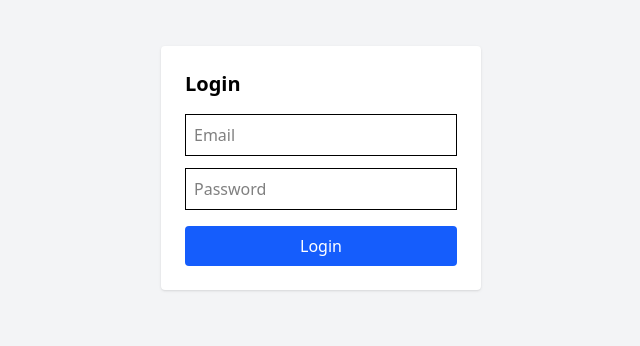
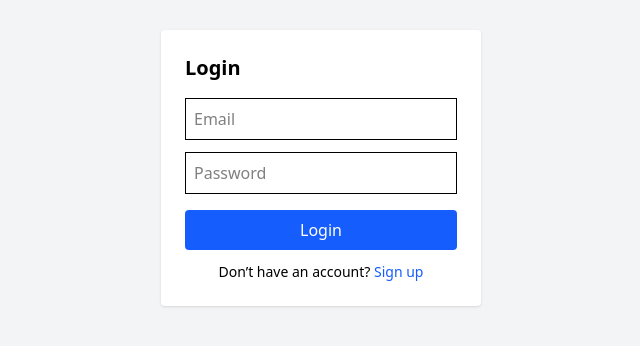
Before and after one commit to Atul-khadoliya/gigflow, a React app in the folder frontend/: page /login in a window 1280 px wide. Shown: the part 232-578 px from the top of the page, without its empty margins (319-959 px from the left). Built offline with nearby package versions, Linux system fonts and the light colour scheme; no server answers; the HTML template or start-up script is replaced by a standard one.

Commit message:
feat(frontend): add signup link to login page

```diff
--- a/frontend/src/App.jsx
+++ b/frontend/src/App.jsx
@@ -29,6 +29,14 @@ function AppContent() {
     <>
       {user && (
         <div className="p-4 border-b flex justify-end gap-3">
+          {/* Open Gigs */}
+          <button
+            onClick={() => navigate("/")}
+            className="bg-gray-700 text-white px-4 py-1 rounded"
+          >
+            Open Gigs
+          </button>
+
           {/* My Gigs */}
           <button
             onClick={() => navigate("/my-gigs")}
--- a/frontend/src/pages/Login.jsx
+++ b/frontend/src/pages/Login.jsx
@@ -1,5 +1,6 @@
 import { useState } from "react";
 import { useAuth } from "../context/AuthContext";
+import { Link } from "react-router-dom";
 
 export default function Login() {
   const { login, loading } = useAuth();
@@ -14,7 +15,7 @@ export default function Login() {
     try {
       await login(email, password);
       alert("Login successful");
-    } catch (err) {
+    } catch {
       setError("Invalid credentials");
     }
   };
@@ -56,6 +57,14 @@ export default function Login() {
         >
           {loading ? "Logging in..." : "Login"}
         </button>
+
+        {/* ✅ Sign up link */}
+        <p className="text-sm mt-3 text-center">
+          Don’t have an account?{" "}
+          <Link to="/register" className="text-blue-600">
+            Sign up
+          </Link>
+        </p>
       </form>
     </div>
   );
```
